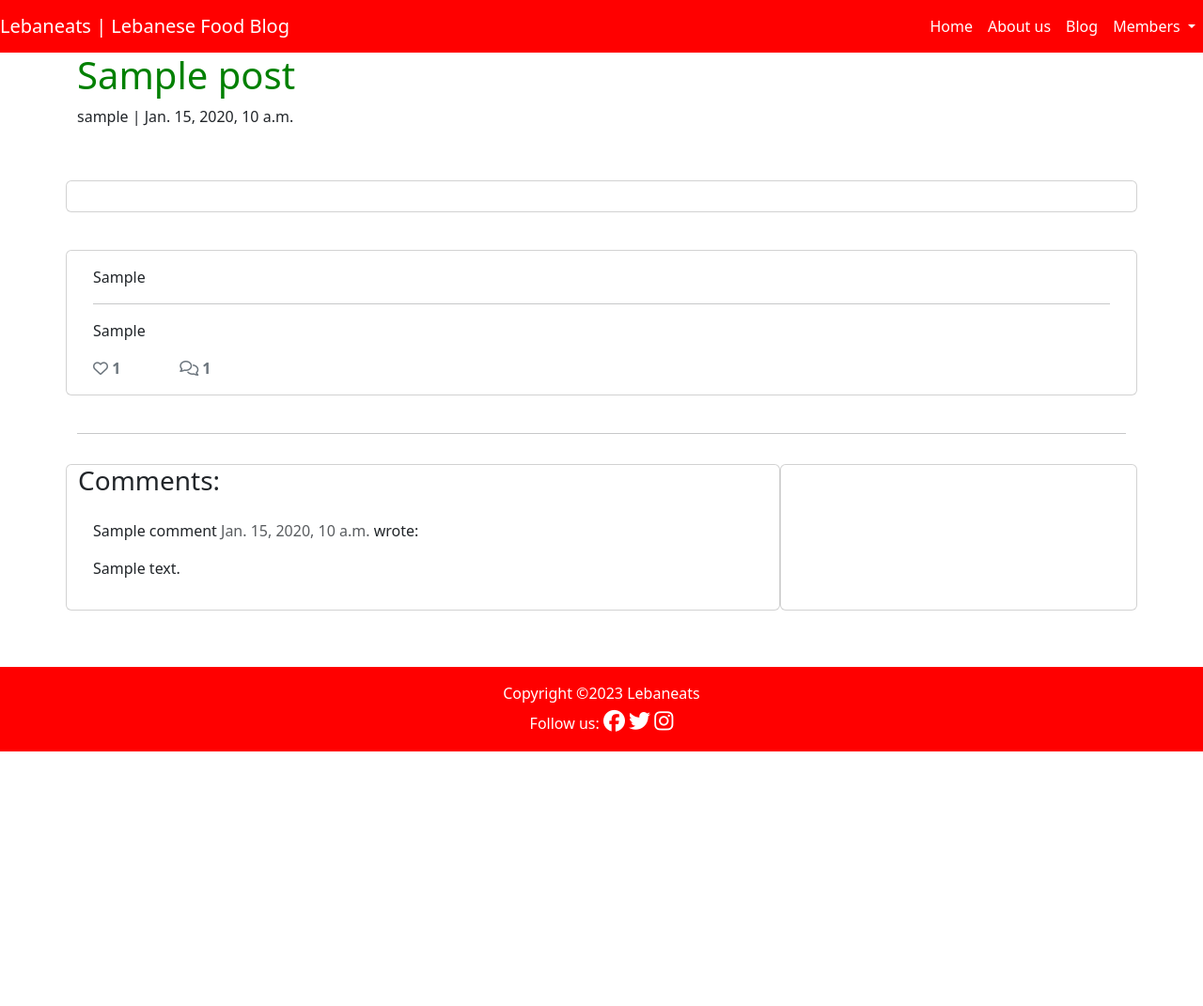
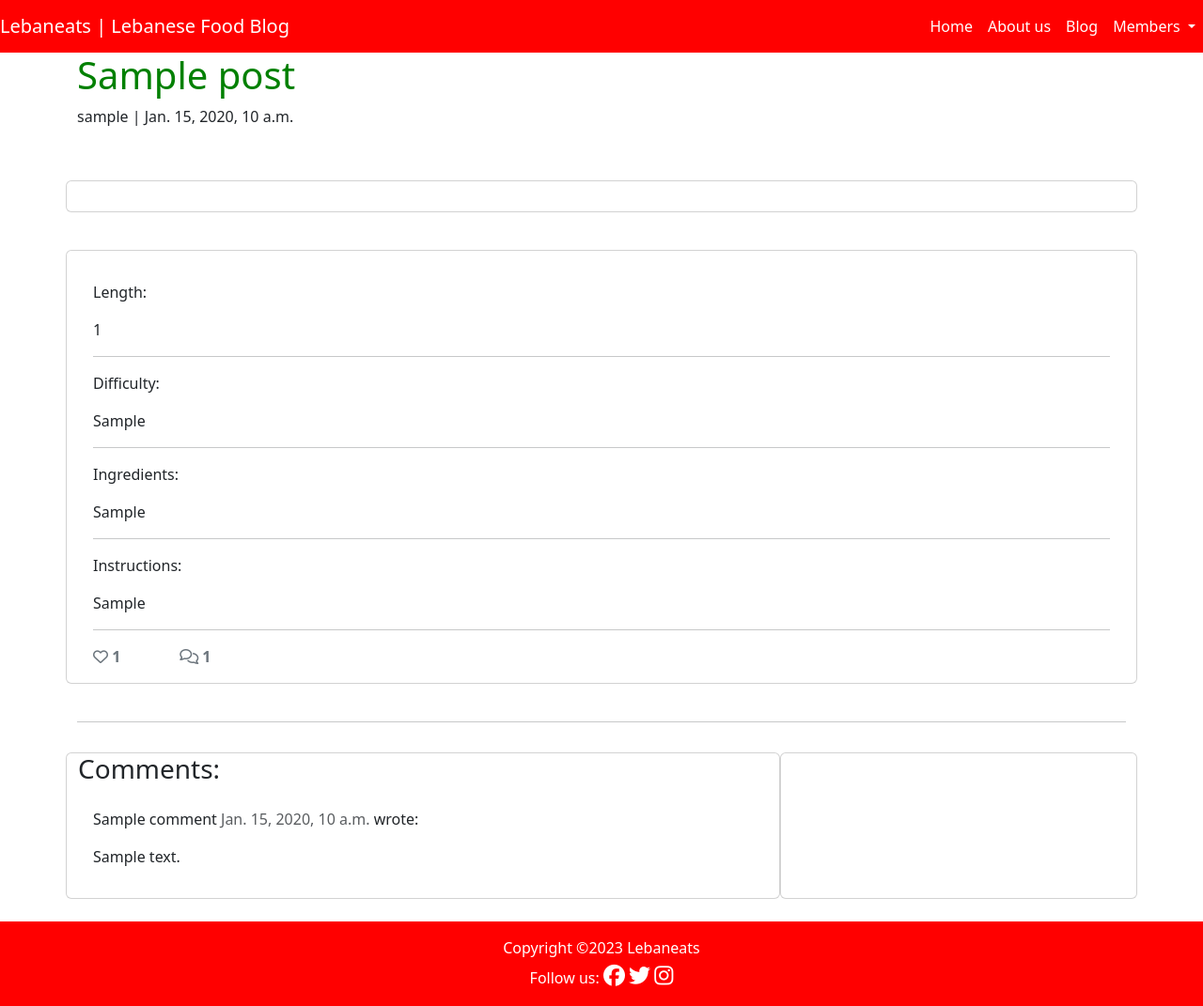
Before and after one commit to Mushbt/lebaneats-pp4, a Django app: a page that uses templates/post_detail.html in a window 1280 px wide. Shown: the whole page at 94% size. Before the commit the page ends 800 px from the top, so only its background shows below. Run offline with Django 3.2, Linux system fonts and the light colour scheme; tables that the repository leaves empty hold one stand-in row (values such as "Sample post"); some libraries are stand-ins or nearby versions.

Commit message:
Edit post detail html file so post content can render

```diff
--- a/templates/post_detail.html
+++ b/templates/post_detail.html
@@ -39,9 +39,18 @@
         <div class="col card mb-4  mt-3 left top">
             <div class="card-body">
                 <p class="card-text">
+                <p>Length:</p>
+                {{ post.recipe_length }}
+                <hr>
+                <p>Difficulty:</p>
+                {{ post.recipe_difficulty }}
+                <hr>
+                <p>Ingredients:</p>
                 {{ post.ingredients|safe }}
                 <hr>
+                <p>Instructions:</p>
                 {{ post.instructions|safe }}
+                <hr>
                 </p>
                 <div class="row">
                     <div class="col-1">
```
